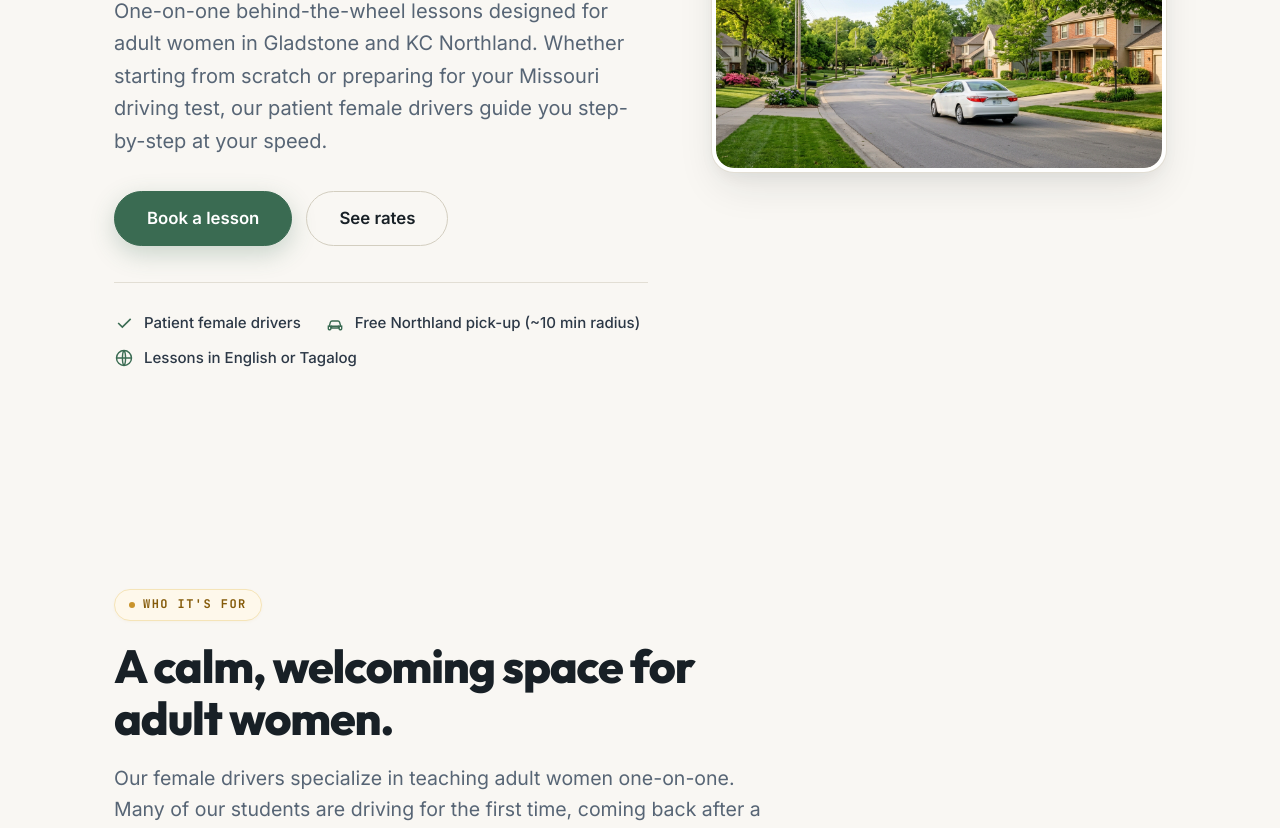
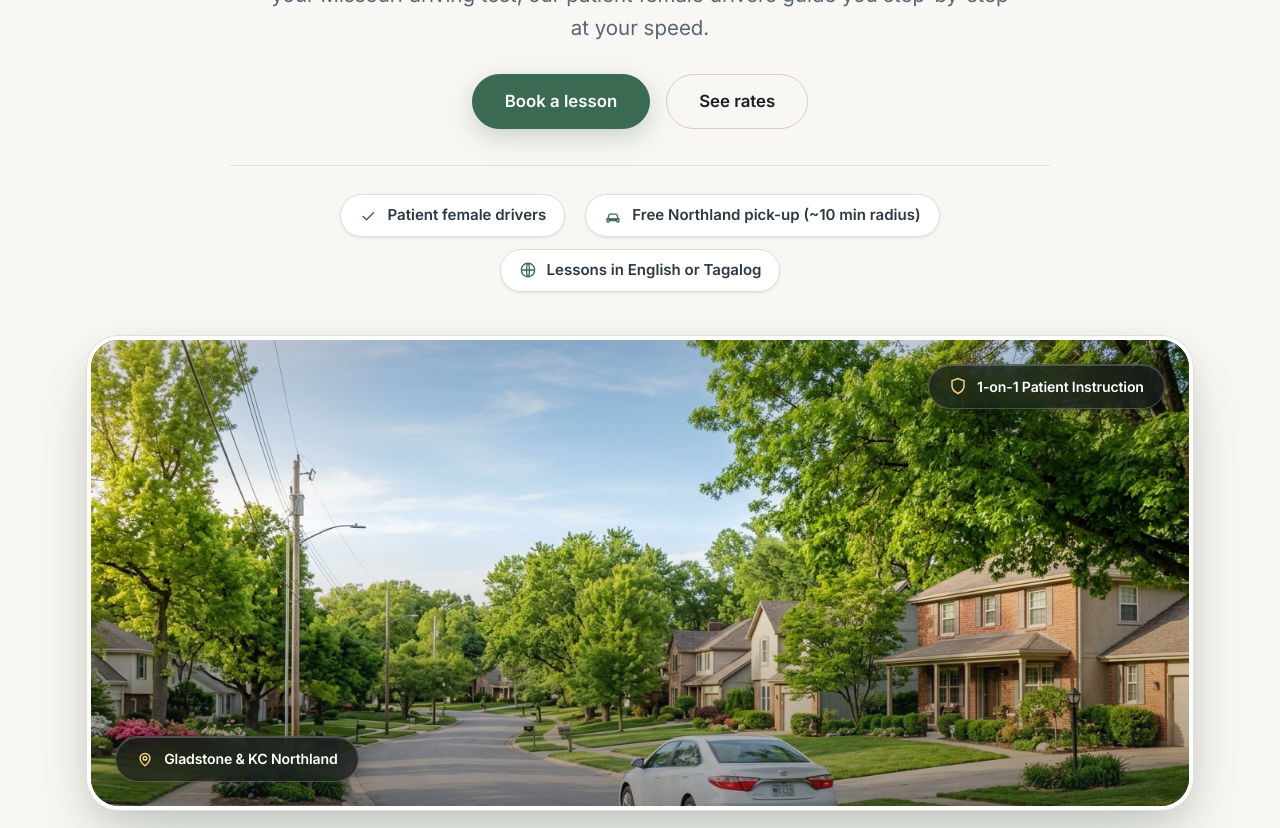
Before and after one commit to dassey/BBB, a plain HTML site: page index.html in a window 1280 px wide. Shown: the part 449-1277 px from the top of the page. Drawn offline with Linux system fonts and the light colour scheme; a web font is replaced by a local one.

Commit message:
Upgrade hero section to full-width cinematic banner layout

```diff
--- a/index.html
+++ b/index.html
@@ -69,25 +69,35 @@
 <main id="main">
 
 <!-- ============ HERO ============ -->
-<section class="hero">
-  <div class="container hero-grid">
-    <div>
+<section class="hero hero-stacked">
+  <div class="container">
+    <div class="hero-content center">
       <span class="eyebrow" data-i18n="home.eyebrow">Driving lessons in Gladstone, MO · KC Northland</span>
       <h1 data-i18n="home.h1">Learn to drive with calm, patient guidance.</h1>
       <p class="lead" data-i18n="home.lead">One-on-one behind-the-wheel lessons designed for adult women in Gladstone and KC Northland. Whether starting from scratch or preparing for your Missouri driving test, our patient female drivers guide you step-by-step at your speed.</p>
-      <div class="btn-row">
+      <div class="btn-row center-btn-row">
         <a class="btn btn-primary btn-lg" href="contact.html" data-i18n="cta.book">Book a lesson</a>
         <a class="btn btn-ghost btn-lg" href="pricing.html" data-i18n="cta.pricing">See rates</a>
       </div>
-      <div class="hero-meta">
+      <div class="hero-meta hero-pills">
         <span class="item"><svg viewBox="0 0 24 24" fill="none" stroke="currentColor" stroke-width="1.9"><path d="m5 12 5 5L20 7"/></svg><span data-i18n="home.m1">Patient female drivers</span></span>
         <span class="item"><svg viewBox="0 0 24 24" fill="none" stroke="currentColor" stroke-width="1.7"><path d="M5 16 6.5 11a2 2 0 0 1 1.9-1.4h7.2A2 2 0 0 1 17.5 11L19 16"/><path d="M4 16h16v3a1 1 0 0 1-1 1h-1a1 1 0 0 1-1-1v-1H7v1a1 1 0 0 1-1 1H5a1 1 0 0 1-1-1z"/><circle cx="7.5" cy="16.5" r="0.7" fill="currentColor"/><circle cx="16.5" cy="16.5" r="0.7" fill="currentColor"/></svg><span data-i18n="home.m2">Free Northland pick-up (~10 min radius)</span></span>
         <span class="item"><svg viewBox="0 0 24 24" fill="none" stroke="currentColor" stroke-width="1.7"><circle cx="12" cy="12" r="9"/><path d="M3 12h18M12 3c2.5 2.6 2.5 15.4 0 18M12 3c-2.5 2.6-2.5 15.4 0 18"/></svg><span data-i18n="home.m3">Lessons in English or Tagalog</span></span>
       </div>
     </div>
+  </div>
 
-    <div class="hero-figure">
-      <img class="hero-img" src="images/hero.jpg" alt="One of our female drivers instructing an adult student during a driving lesson" />
+  <div class="hero-banner-container container">
+    <div class="hero-banner-frame">
+      <img class="hero-img hero-banner-img" src="images/hero.jpg" alt="One of our female drivers instructing an adult student during a driving lesson" />
+      <div class="hero-glass-tag glass-tag-top-right">
+        <svg viewBox="0 0 24 24" fill="none" stroke="currentColor" stroke-width="2"><path d="M12 22s8-4 8-10V5l-8-3-8 3v7c0 6 8 10 8 10z"/></svg>
+        <span>1-on-1 Patient Instruction</span>
+      </div>
+      <div class="hero-glass-tag glass-tag-bottom-left">
+        <svg viewBox="0 0 24 24" fill="none" stroke="currentColor" stroke-width="2"><path d="M12 21s-6.5-5-6.5-10a6.5 6.5 0 0 1 13 0c0 5-6.5 10-6.5 10z"/><circle cx="12" cy="11" r="2.4"/></svg>
+        <span>Gladstone &amp; KC Northland</span>
+      </div>
     </div>
   </div>
 </section>
--- a/styles.css
+++ b/styles.css
@@ -671,54 +671,212 @@ p {
 /* =========================================================
    Hero Section
    ========================================================= */
+/* =========================================================
+   Hero Section & Full-Width Cinematic Banner Architecture
+   ========================================================= */
 .hero {
   position: relative;
-  padding: clamp(52px, 7vw, 104px) 0 clamp(60px, 8vw, 112px);
+  padding: clamp(48px, 6vw, 84px) 0 clamp(40px, 5vw, 64px);
   overflow: hidden;
 }
 
-.hero-grid {
-  display: grid;
-  grid-template-columns: 1.08fr 0.92fr;
-  gap: clamp(36px, 5vw, 72px);
+.hero-stacked {
+  display: flex;
+  flex-direction: column;
+  align-items: center;
+}
+
+.hero-content.center {
+  max-width: 840px;
+  margin-inline: auto;
+  text-align: center;
+  display: flex;
+  flex-direction: column;
   align-items: center;
 }
 
 .hero h1 {
-  margin-bottom: 12px;
+  margin-bottom: 16px;
+  font-size: clamp(2.5rem, 5.8vw, 4.2rem);
+  letter-spacing: -0.035em;
+  line-height: 1.05;
 }
 
 .hero .lead {
-  font-size: clamp(1.1rem, 2vw, 1.25rem);
-  max-width: 48ch;
-}
-
-.hero-meta {
+  font-size: clamp(1.1rem, 1.9vw, 1.28rem);
+  max-width: 58ch;
+  margin: 0 auto 30px;
+  text-align: center;
+  color: var(--muted);
+}
+
+.center-btn-row {
   display: flex;
   flex-wrap: wrap;
-  gap: 10px 24px;
-  margin-top: 36px;
+  justify-content: center;
+  align-items: center;
+  gap: 16px;
+  margin-top: 0;
+  margin-bottom: 36px;
+}
+
+/* Centered Benefit Pills Row */
+.hero-pills {
+  display: flex;
+  flex-wrap: wrap;
+  justify-content: center;
+  align-items: center;
+  gap: 12px 20px;
+  margin-top: 0;
   padding-top: 28px;
   border-top: 1px solid var(--line);
-}
-
-.hero-meta .item {
-  display: flex;
+  width: 100%;
+  max-width: 820px;
+  margin-inline: auto;
+}
+
+.hero-pills .item {
+  display: inline-flex;
   align-items: center;
   gap: 10px;
   font-size: 0.94rem;
+  font-weight: 600;
   color: var(--ink-soft);
-  font-weight: 500;
-}
-
-.hero-meta .item svg {
-  width: 20px;
-  height: 20px;
+  background: var(--surface);
+  border: 1px solid var(--line);
+  padding: 8px 18px;
+  border-radius: var(--r-full);
+  box-shadow: var(--shadow-sm);
+  transition: transform 0.25s var(--ease), border-color 0.25s var(--ease), box-shadow 0.25s var(--ease), background 0.25s var(--ease);
+}
+
+.hero-pills .item:hover {
+  transform: translateY(-2px);
+  border-color: var(--sage-border);
+  box-shadow: var(--shadow);
+  background: var(--surface-warm);
+}
+
+.hero-pills .item svg {
+  width: 18px;
+  height: 18px;
   color: var(--sage);
   flex: 0 0 auto;
 }
 
-/* Premium Image Frames (hero.jpg, hero-banner.png, instructor.jpg, og.jpg) */
+/* Wide / Full-Width Cinematic Hero Banner Frame */
+.hero-banner-container {
+  width: 100%;
+  max-width: clamp(1000px, 92vw, 1280px);
+  margin: 44px auto 0;
+  padding-inline: clamp(16px, 4vw, 36px);
+  position: relative;
+}
+
+/* Full-width container modifier option */
+.hero-banner-container.is-fullwidth,
+.hero-banner-full {
+  max-width: 100%;
+  padding-inline: clamp(16px, 3.5vw, 48px);
+}
+
+.hero-banner-frame {
+  position: relative;
+  width: 100%;
+  aspect-ratio: 21 / 9;
+  min-height: 280px;
+  border-radius: clamp(18px, 3vw, 32px);
+  border: 4px solid var(--surface);
+  box-shadow:
+    0 0 0 1px var(--line),
+    0 10px 28px -4px rgba(24, 32, 38, 0.08),
+    0 24px 56px -8px rgba(24, 32, 38, 0.14),
+    0 36px 80px -16px rgba(58, 107, 82, 0.12);
+  overflow: hidden;
+  background: var(--asphalt-2);
+  transition: transform 0.4s var(--ease), box-shadow 0.4s var(--ease), border-color 0.4s var(--ease);
+}
+
+.hero-banner-frame::after {
+  content: "";
+  position: absolute;
+  inset: 0;
+  pointer-events: none;
+  background: linear-gradient(180deg, rgba(20, 25, 30, 0.18) 0%, transparent 40%, rgba(20, 25, 30, 0.4) 100%);
+  border-radius: calc(clamp(18px, 3vw, 32px) - 4px);
+  z-index: 2;
+}
+
+.hero-banner-frame:hover {
+  transform: translateY(-4px);
+  box-shadow:
+    0 0 0 1.5px var(--sage-border),
+    0 16px 36px -4px rgba(24, 32, 38, 0.1),
+    0 32px 72px -8px rgba(24, 32, 38, 0.18),
+    0 48px 96px -16px rgba(58, 107, 82, 0.2);
+}
+
+.hero-banner-img {
+  width: 100%;
+  height: 100%;
+  object-fit: cover;
+  object-position: center 38%;
+  display: block;
+  border-radius: calc(clamp(18px, 3vw, 32px) - 4px);
+  transition: transform 0.6s var(--ease);
+}
+
+.hero-banner-frame:hover .hero-banner-img {
+  transform: scale(1.03);
+}
+
+/* Floating Glassmorphism Tags */
+.hero-glass-tag {
+  position: absolute;
+  z-index: 10;
+  display: inline-flex;
+  align-items: center;
+  gap: 10px;
+  padding: 10px 20px;
+  border-radius: var(--r-full);
+  background: rgba(20, 25, 30, 0.76);
+  backdrop-filter: blur(16px) saturate(180%);
+  -webkit-backdrop-filter: blur(16px) saturate(180%);
+  border: 1px solid rgba(255, 255, 255, 0.22);
+  color: #ffffff;
+  font-family: var(--f-body);
+  font-weight: 600;
+  font-size: 0.88rem;
+  letter-spacing: -0.01em;
+  box-shadow: 0 8px 24px rgba(0, 0, 0, 0.28), inset 0 1px 0 rgba(255, 255, 255, 0.2);
+  transition: transform 0.3s var(--ease), background 0.3s var(--ease), border-color 0.3s var(--ease);
+  pointer-events: auto;
+}
+
+.hero-glass-tag svg {
+  width: 18px;
+  height: 18px;
+  color: #f5d082;
+  flex: 0 0 auto;
+}
+
+.hero-glass-tag:hover {
+  transform: translateY(-2px) scale(1.02);
+  background: rgba(20, 25, 30, 0.88);
+  border-color: rgba(255, 255, 255, 0.38);
+}
+
+.glass-tag-top-right {
+  top: clamp(14px, 3vw, 24px);
+  right: clamp(14px, 3vw, 24px);
+}
+
+.glass-tag-bottom-left {
+  bottom: clamp(14px, 3vw, 24px);
+  left: clamp(14px, 3vw, 24px);
+}
+
+/* Legacy .hero-figure compatibility for other pages/images */
 .hero-figure {
   position: relative;
   border-radius: var(--r-lg);
@@ -752,15 +910,55 @@ img[src*="og"] {
   transform: scale(1.025);
 }
 
+/* Smooth Responsive Scaling for Hero across Tablet and Mobile */
 @media (max-width: 900px) {
-  .hero-grid {
-    grid-template-columns: 1fr;
-    gap: 40px;
-  }
-  .hero-figure {
-    order: -1;
-    max-width: 540px;
-    margin-inline: auto;
+  .hero-banner-frame {
+    aspect-ratio: 16 / 9;
+    min-height: 240px;
+  }
+  .hero-pills {
+    gap: 10px 14px;
+    padding-top: 22px;
+  }
+  .hero-pills .item {
+    font-size: 0.88rem;
+    padding: 7px 14px;
+  }
+}
+
+@media (max-width: 600px) {
+  .hero-banner-container {
+    margin-top: 32px;
+    padding-inline: 16px;
+  }
+  .hero-banner-frame {
+    aspect-ratio: 4 / 3;
+    min-height: 210px;
+    border-width: 3px;
+  }
+  .hero-glass-tag {
+    padding: 7px 12px;
+    font-size: 0.78rem;
+    gap: 6px;
+  }
+  .hero-glass-tag svg {
+    width: 14px;
+    height: 14px;
+  }
+  .glass-tag-top-right {
+    top: 10px;
+    right: 10px;
+  }
+  .glass-tag-bottom-left {
+    bottom: 10px;
+    left: 10px;
+  }
+  .center-btn-row {
+    flex-direction: column;
+    width: 100%;
+  }
+  .center-btn-row .btn {
+    width: 100%;
   }
 }
 
```
Also changed, not shown: .agent/memory/decisions.md, .agent/memory/research_specs.md.
